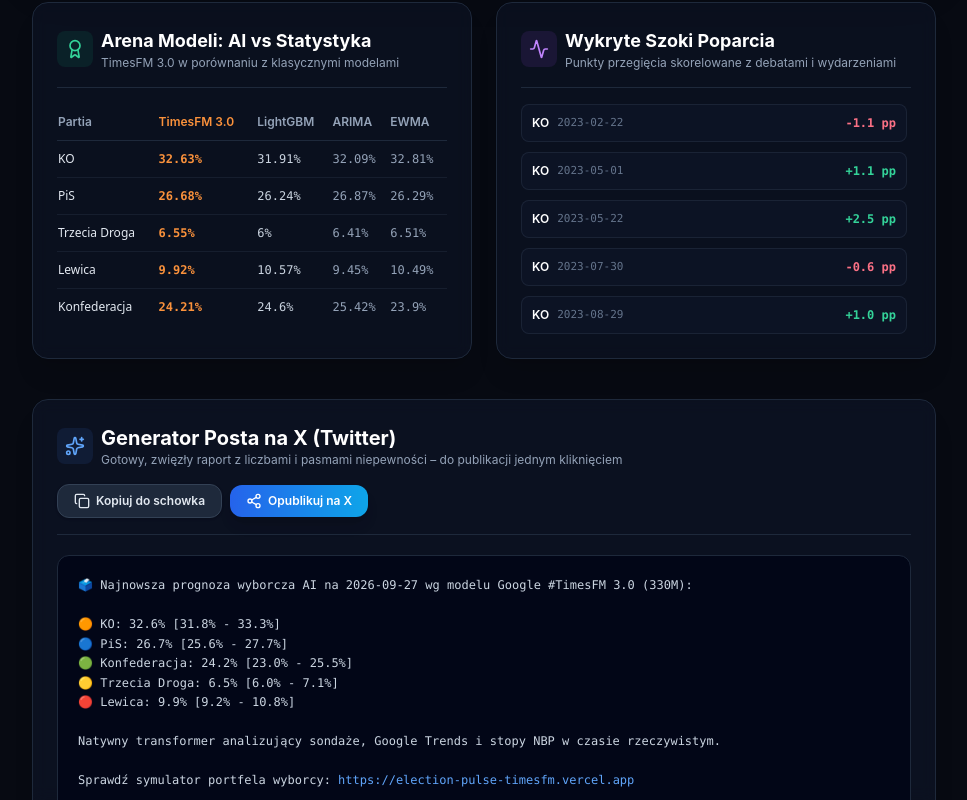
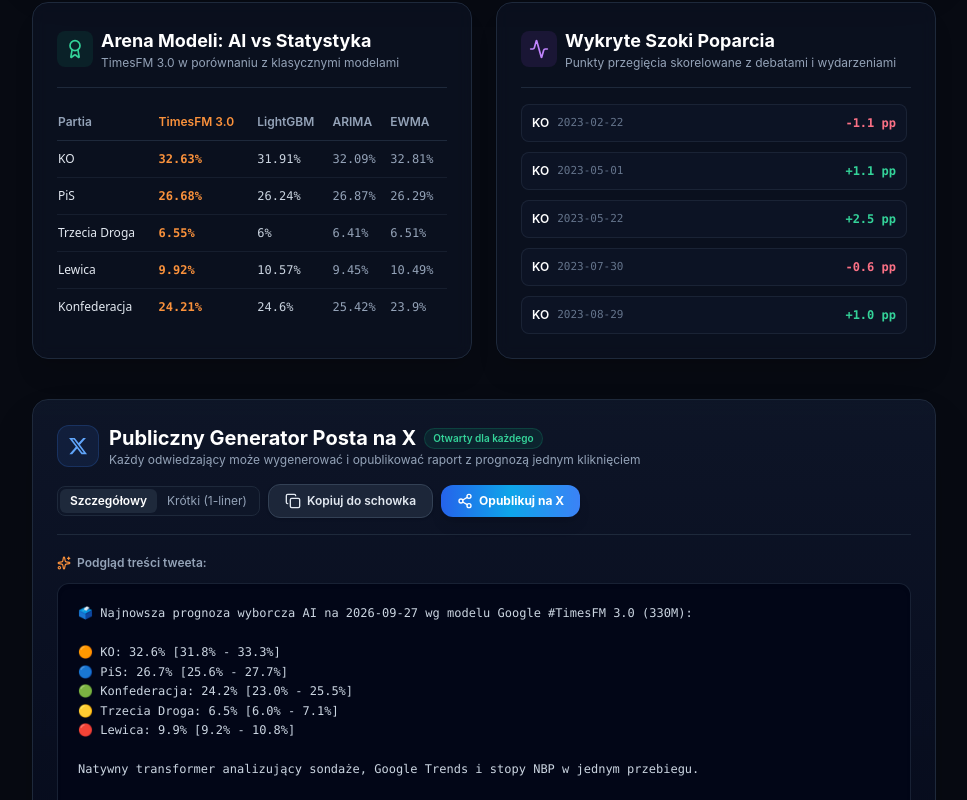
Before and after one commit to takzen/election-pulse-timesfm, a Next.js app in the folder web/: page / in a window 1280 px wide. Shown: the part 2000-2800 px from the top of the page, without its empty margins (0-967 px from the left). Built offline with nearby package versions, Linux system fonts and the light colour scheme.

Commit message:
feat(web): enhance public share on X button and visual card with TAKZEN DEV branding

```diff
--- a/web/components/TwitterCardExport.tsx
+++ b/web/components/TwitterCardExport.tsx
@@ -2,6 +2,14 @@
 
 import React, { useState } from "react";
 import { Share2, Copy, Check, Sparkles } from "lucide-react";
+
+function XLogo({ className = "h-4 w-4" }: { className?: string }) {
+  return (
+    <svg viewBox="0 0 24 24" aria-hidden="true" className={className} fill="currentColor">
+      <path d="M18.244 2.25h3.308l-7.227 8.26 8.502 11.24H16.17l-5.214-6.817L4.99 21.75H1.68l7.73-8.835L1.254 2.25H8.08l4.713 6.231zm-1.161 17.52h1.833L7.084 4.126H5.117z" />
+    </svg>
+  );
+}
 
 interface TwitterCardExportProps {
   metadata: {
@@ -14,9 +22,9 @@ interface TwitterCardExportProps {
 
 export function TwitterCardExport({ metadata, partiesMeta }: TwitterCardExportProps) {
   const [copied, setCopied] = useState(false);
+  const [mode, setMode] = useState<"standard" | "compact">("standard");
 
-  // Generate punchy text for X / Twitter
-  const tweetText = `🗳️ Najnowsza prognoza wyborcza AI na ${metadata.target_date} wg modelu Google #TimesFM 3.0 (330M):
+  const standardText = `🗳️ Najnowsza prognoza wyborcza AI na ${metadata.target_date} wg modelu Google #TimesFM 3.0 (330M):
 
 🟠 KO: ${partiesMeta["KO"]?.forecast.toFixed(1)}% [${partiesMeta["KO"]?.p10.toFixed(1)}% - ${partiesMeta["KO"]?.p90.toFixed(1)}%]
 🔵 PiS: ${partiesMeta["PiS"]?.forecast.toFixed(1)}% [${partiesMeta["PiS"]?.p10.toFixed(1)}% - ${partiesMeta["PiS"]?.p90.toFixed(1)}%]
@@ -24,37 +32,70 @@ export function TwitterCardExport({ metadata, partiesMeta }: TwitterCardExportPr
 🟡 Trzecia Droga: ${partiesMeta["Trzecia_Droga"]?.forecast.toFixed(1)}% [${partiesMeta["Trzecia_Droga"]?.p10.toFixed(1)}% - ${partiesMeta["Trzecia_Droga"]?.p90.toFixed(1)}%]
 🔴 Lewica: ${partiesMeta["Lewica"]?.forecast.toFixed(1)}% [${partiesMeta["Lewica"]?.p10.toFixed(1)}% - ${partiesMeta["Lewica"]?.p90.toFixed(1)}%]
 
-Natywny transformer analizujący sondaże, Google Trends i stopy NBP w czasie rzeczywistym.
+Natywny transformer analizujący sondaże, Google Trends i stopy NBP w jednym przebiegu.
 
-Sprawdź symulator portfela wyborcy:`;
+Sprawdź interaktywny symulator portfela:`;
 
-  const twitterIntentUrl = `https://twitter.com/intent/tweet?text=${encodeURIComponent(tweetText)}&url=${encodeURIComponent("https://election-pulse-timesfm.vercel.app")}`;
+  const compactText = `📊 Sondaż AI (Google TimesFM 3.0):
+KO: ${partiesMeta["KO"]?.forecast.toFixed(1)}% | PiS: ${partiesMeta["PiS"]?.forecast.toFixed(1)}% | Konf: ${partiesMeta["Konfederacja"]?.forecast.toFixed(1)}% | TD: ${partiesMeta["Trzecia_Droga"]?.forecast.toFixed(1)}% | Lewica: ${partiesMeta["Lewica"]?.forecast.toFixed(1)}%
+
+Symuluj wpływ inflacji i stóp NBP:`;
+
+  const activeText = mode === "standard" ? standardText : compactText;
+  const webUrl = "https://election-pulse-timesfm.vercel.app";
+  const twitterIntentUrl = `https://twitter.com/intent/tweet?text=${encodeURIComponent(activeText)}&url=${encodeURIComponent(webUrl)}`;
 
   const handleCopy = () => {
-    navigator.clipboard.writeText(`${tweetText}\nhttps://election-pulse-timesfm.vercel.app`);
+    navigator.clipboard.writeText(`${activeText}\n${webUrl}`);
     setCopied(true);
     setTimeout(() => setCopied(false), 2500);
   };
 
   return (
-    <div className="rounded-2xl border border-slate-800 bg-slate-900/60 p-6 shadow-xl backdrop-blur">
+    <div className="rounded-2xl border border-slate-800 bg-gradient-to-b from-slate-900/90 to-slate-950 p-6 shadow-2xl backdrop-blur">
       <div className="flex flex-wrap items-center justify-between gap-4 border-b border-slate-800 pb-4">
-        <div className="flex items-center gap-2">
-          <div className="rounded-lg bg-blue-500/10 p-2 text-blue-400">
-            <Sparkles className="h-5 w-5" />
+        <div className="flex items-center gap-2.5">
+          <div className="rounded-xl bg-blue-500/10 p-2.5 text-blue-400 border border-blue-500/20">
+            <XLogo className="h-5 w-5" />
           </div>
           <div>
-            <h2 className="text-xl font-bold text-white">Generator Posta na X (Twitter)</h2>
+            <div className="flex items-center gap-2">
+              <h2 className="text-xl font-bold text-white">Publiczny Generator Posta na X</h2>
+              <span className="rounded-full bg-emerald-500/10 px-2 py-0.5 text-[10px] font-semibold text-emerald-400 border border-emerald-500/20">
+                Otwarty dla każdego
+              </span>
+            </div>
             <p className="text-xs text-slate-400">
-              Gotowy, zwięzły raport z liczbami i pasmami niepewności – do publikacji jednym kliknięciem
+              Każdy odwiedzający może wygenerować i opublikować raport z prognozą jednym kliknięciem
             </p>
           </div>
         </div>
 
-        <div className="flex items-center gap-2">
+        {/* Action buttons */}
+        <div className="flex flex-wrap items-center gap-2">
+          {/* Format selector */}
+          <div className="flex rounded-lg border border-slate-800 bg-slate-900/80 p-0.5 text-xs">
+            <button
+              onClick={() => setMode("standard")}
+              className={`rounded-md px-2.5 py-1 transition ${
+                mode === "standard" ? "bg-slate-800 text-white font-semibold" : "text-slate-400 hover:text-white"
+              }`}
+            >
+              Szczegółowy
+            </button>
+            <button
+              onClick={() => setMode("compact")}
+              className={`rounded-md px-2.5 py-1 transition ${
+                mode === "compact" ? "bg-slate-800 text-white font-semibold" : "text-slate-400 hover:text-white"
+              }`}
+            >
+              Krótki (1-liner)
+            </button>
+          </div>
+
           <button
             onClick={handleCopy}
-            className="flex items-center gap-1.5 rounded-xl border border-slate-700 bg-slate-800 px-4 py-2 text-xs font-semibold text-slate-200 shadow hover:bg-slate-700 transition"
+            className="flex items-center gap-1.5 rounded-xl border border-slate-700 bg-slate-800/90 px-4 py-2 text-xs font-semibold text-slate-200 shadow hover:bg-slate-700 transition active:scale-95"
           >
             {copied ? <Check className="h-4 w-4 text-emerald-400" /> : <Copy className="h-4 w-4" />}
             <span>{copied ? "Skopiowano!" : "Kopiuj do schowka"}</span>
@@ -64,7 +105,7 @@ Sprawdź symulator portfela wyborcy:`;
             href={twitterIntentUrl}
             target="_blank"
             rel="noopener noreferrer"
-            className="flex items-center gap-1.5 rounded-xl bg-gradient-to-r from-blue-600 to-sky-500 px-4 py-2 text-xs font-semibold text-white shadow-lg hover:from-blue-500 hover:to-sky-400 transition"
+            className="flex items-center gap-1.5 rounded-xl bg-gradient-to-r from-blue-600 via-sky-500 to-blue-500 px-4 py-2 text-xs font-bold text-white shadow-lg hover:from-blue-500 hover:to-sky-400 transition active:scale-95"
           >
             <Share2 className="h-4 w-4" />
             <span>Opublikuj na X</span>
@@ -72,10 +113,42 @@ Sprawdź symulator portfela wyborcy:`;
         </div>
       </div>
 
-      {/* Tweet Preview Box */}
-      <div className="mt-5 rounded-xl border border-slate-800 bg-slate-950 p-5 font-mono text-xs text-slate-300 whitespace-pre-wrap leading-relaxed">
-        {tweetText}
-        <span className="text-blue-400"> https://election-pulse-timesfm.vercel.app</span>
+      {/* Visual Post Preview Box */}
+      <div className="mt-5 space-y-3">
+        <div className="text-xs font-semibold text-slate-400 flex items-center gap-1.5">
+          <Sparkles className="h-3.5 w-3.5 text-orange-400" />
+          <span>Podgląd treści tweeta:</span>
+        </div>
+
+        <div className="rounded-xl border border-slate-800/80 bg-slate-950 p-5 font-mono text-xs text-slate-300 whitespace-pre-wrap leading-relaxed shadow-inner">
+          {activeText}
+          {"\n"}
+          <span className="text-sky-400 underline">{webUrl}</span>
+        </div>
+      </div>
+
+      {/* Visual Shareable Card / Screenshot Canvas */}
+      <div className="mt-6 rounded-xl border border-slate-800 bg-gradient-to-br from-slate-900 via-[#0a0f1d] to-slate-950 p-6 text-white shadow-xl relative overflow-hidden">
+        <div className="absolute right-0 top-0 h-32 w-32 bg-orange-500/10 blur-3xl" />
+        <div className="flex items-center justify-between border-b border-slate-800 pb-3 text-xs">
+          <span className="font-bold tracking-wide text-orange-400">ELECTIONPULSE • TIMESFM 3.0</span>
+          <span className="text-slate-400">Prognoza na: {metadata.target_date}</span>
+        </div>
+
+        <div className="mt-4 grid grid-cols-2 gap-3 sm:grid-cols-5 text-center">
+          {Object.entries(partiesMeta).map(([code, p]) => (
+            <div key={code} className="rounded-lg bg-slate-900/80 p-2.5 border border-slate-800/80">
+              <div className="text-[11px] font-semibold text-slate-400">{code.replace("_", " ")}</div>
+              <div className="text-lg font-black text-white mt-0.5">{p.forecast.toFixed(1)}%</div>
+              <div className="text-[10px] text-slate-500 font-mono">[{p.p10.toFixed(0)}%-{p.p90.toFixed(0)}%]</div>
+            </div>
+          ))}
+        </div>
+
+        <div className="mt-4 flex items-center justify-between text-[11px] text-slate-500 pt-3 border-t border-slate-800/60">
+          <span>Engineered by <strong>TAKZEN DEV</strong></span>
+          <span className="font-mono text-slate-400">election-pulse-timesfm.vercel.app</span>
+        </div>
       </div>
     </div>
   );
```
Also changed, not shown: 1 other file (tests, documents, lock files or other folders).
